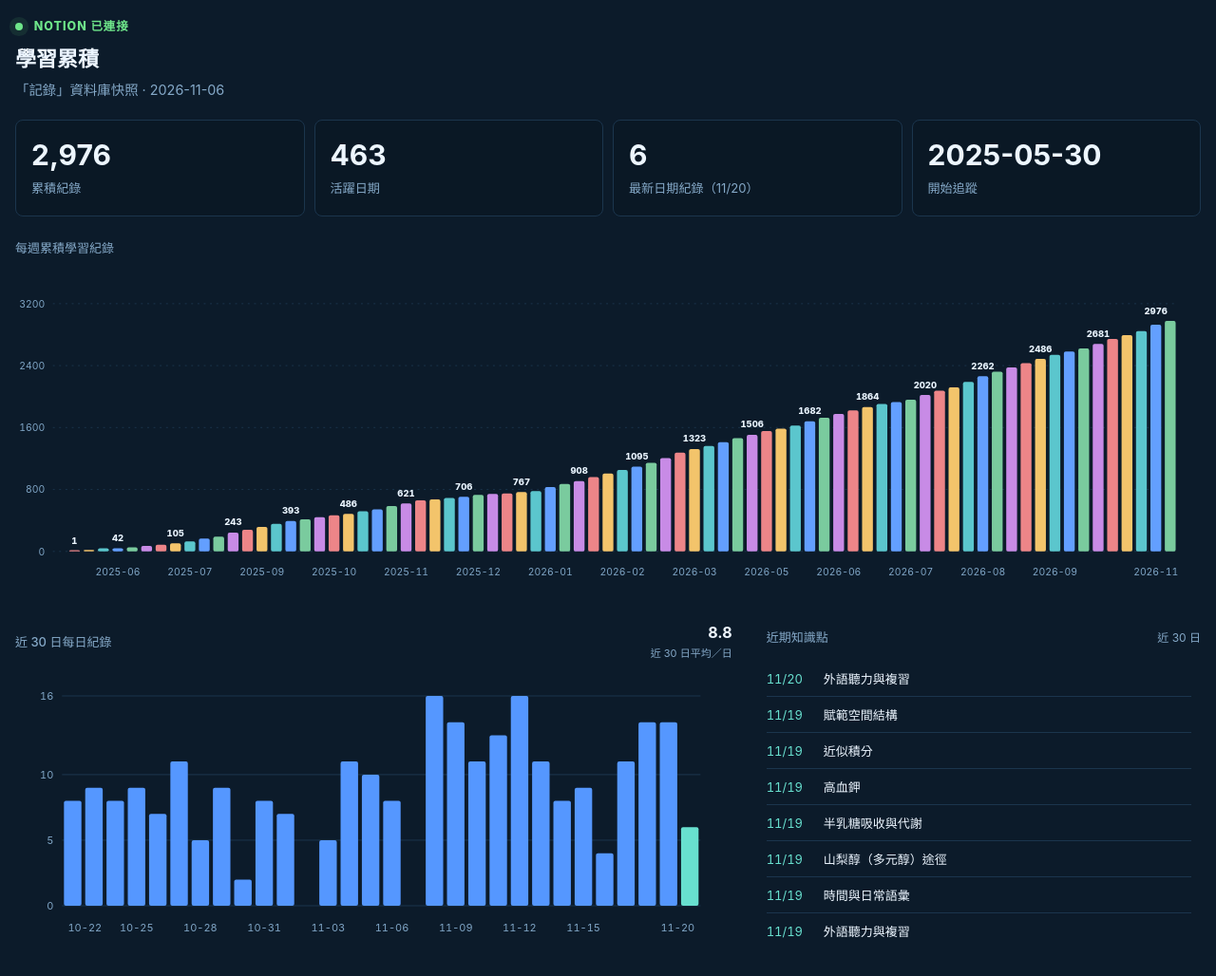
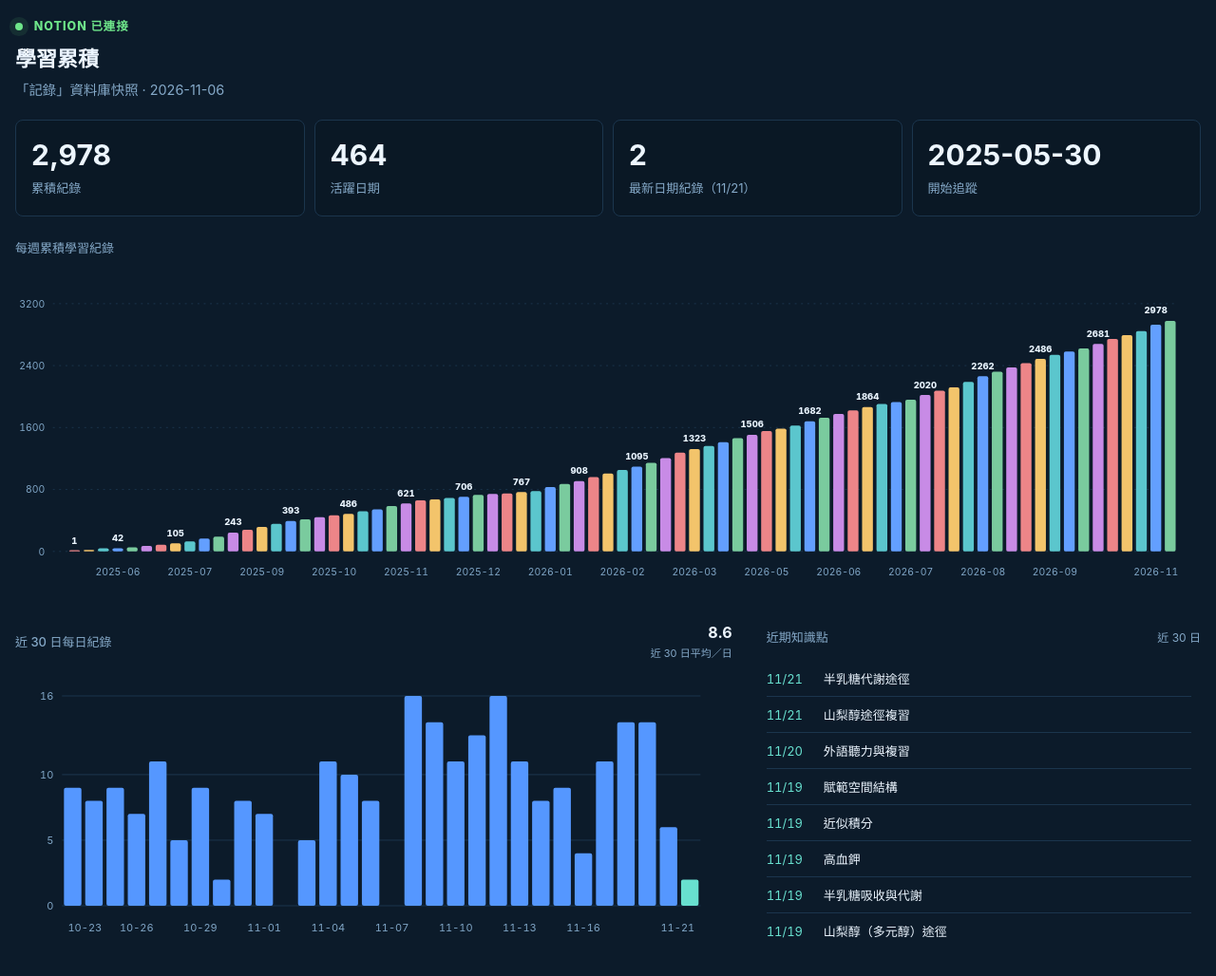
Before and after one commit to littleturtle0935/notion-learning-flow, a plain HTML site: page index.html in a window 1280 px wide. Shown: the whole page at 95% size. Drawn offline with Linux system fonts and the light colour scheme.

Commit message:
Update learning progress through November 21

```diff
--- a/app.js
+++ b/app.js
@@ -1,5 +1,5 @@
-const WEEKLY=[["2025-05-26",1],["2025-06-02",14],["2025-06-09",4],["2025-06-16",21],["2025-06-23",2],["2025-06-30",10],["2025-07-07",20],["2025-07-14",14],["2025-07-21",19],["2025-07-28",24],["2025-08-04",38],["2025-08-11",23],["2025-08-18",53],["2025-08-25",36],["2025-09-01",38],["2025-09-08",39],["2025-09-15",37],["2025-09-22",23],["2025-09-29",25],["2025-10-06",27],["2025-10-13",18],["2025-10-20",32],["2025-10-27",25],["2025-11-03",44],["2025-11-10",34],["2025-11-17",40],["2025-11-24",11],["2025-12-01",19],["2025-12-08",15],["2025-12-15",24],["2025-12-22",11],["2025-12-29",8],["2026-01-05",18],["2026-01-12",12],["2026-01-19",51],["2026-01-26",42],["2026-02-02",36],["2026-02-09",52],["2026-02-16",45],["2026-02-23",46],["2026-03-02",44],["2026-03-09",50],["2026-03-16",61],["2026-03-23",69],["2026-03-30",48],["2026-04-06",38],["2026-04-13",51],["2026-04-20",51],["2026-04-27",43],["2026-05-04",48],["2026-05-11",33],["2026-05-18",38],["2026-05-25",57],["2026-06-01",45],["2026-06-08",49],["2026-06-15",46],["2026-06-22",42],["2026-06-29",41],["2026-07-06",24],["2026-07-13",31],["2026-07-20",60],["2026-07-27",57],["2026-08-03",41],["2026-08-10",71],["2026-08-17",73],["2026-08-24",60],["2026-08-31",56],["2026-09-07",55],["2026-09-14",53],["2026-09-21",52],["2026-09-28",45],["2026-10-05",39],["2026-10-12",59],["2026-10-19",65],["2026-10-26",49],["2026-11-02",50],["2026-11-09",82],["2026-11-16",49]];
-const DAILY=[["2026-10-22",8],["2026-10-23",9],["2026-10-24",8],["2026-10-25",9],["2026-10-26",7],["2026-10-27",11],["2026-10-28",5],["2026-10-29",9],["2026-10-30",2],["2026-10-31",8],["2026-11-01",7],["2026-11-02",0],["2026-11-03",5],["2026-11-04",11],["2026-11-05",10],["2026-11-06",8],["2026-11-07",0],["2026-11-08",16],["2026-11-09",14],["2026-11-10",11],["2026-11-11",13],["2026-11-12",16],["2026-11-13",11],["2026-11-14",8],["2026-11-15",9],["2026-11-16",4],["2026-11-17",11],["2026-11-18",14],["2026-11-19",14],["2026-11-20",6]];
+const WEEKLY=[["2025-05-26",1],["2025-06-02",14],["2025-06-09",4],["2025-06-16",21],["2025-06-23",2],["2025-06-30",10],["2025-07-07",20],["2025-07-14",14],["2025-07-21",19],["2025-07-28",24],["2025-08-04",38],["2025-08-11",23],["2025-08-18",53],["2025-08-25",36],["2025-09-01",38],["2025-09-08",39],["2025-09-15",37],["2025-09-22",23],["2025-09-29",25],["2025-10-06",27],["2025-10-13",18],["2025-10-20",32],["2025-10-27",25],["2025-11-03",44],["2025-11-10",34],["2025-11-17",40],["2025-11-24",11],["2025-12-01",19],["2025-12-08",15],["2025-12-15",24],["2025-12-22",11],["2025-12-29",8],["2026-01-05",18],["2026-01-12",12],["2026-01-19",51],["2026-01-26",42],["2026-02-02",36],["2026-02-09",52],["2026-02-16",45],["2026-02-23",46],["2026-03-02",44],["2026-03-09",50],["2026-03-16",61],["2026-03-23",69],["2026-03-30",48],["2026-04-06",38],["2026-04-13",51],["2026-04-20",51],["2026-04-27",43],["2026-05-04",48],["2026-05-11",33],["2026-05-18",38],["2026-05-25",57],["2026-06-01",45],["2026-06-08",49],["2026-06-15",46],["2026-06-22",42],["2026-06-29",41],["2026-07-06",24],["2026-07-13",31],["2026-07-20",60],["2026-07-27",57],["2026-08-03",41],["2026-08-10",71],["2026-08-17",73],["2026-08-24",60],["2026-08-31",56],["2026-09-07",55],["2026-09-14",53],["2026-09-21",52],["2026-09-28",45],["2026-10-05",39],["2026-10-12",59],["2026-10-19",65],["2026-10-26",49],["2026-11-02",50],["2026-11-09",82],["2026-11-16",51]];
+const DAILY=[["2026-10-23",9],["2026-10-24",8],["2026-10-25",9],["2026-10-26",7],["2026-10-27",11],["2026-10-28",5],["2026-10-29",9],["2026-10-30",2],["2026-10-31",8],["2026-11-01",7],["2026-11-02",0],["2026-11-03",5],["2026-11-04",11],["2026-11-05",10],["2026-11-06",8],["2026-11-07",0],["2026-11-08",16],["2026-11-09",14],["2026-11-10",11],["2026-11-11",13],["2026-11-12",16],["2026-11-13",11],["2026-11-14",8],["2026-11-15",9],["2026-11-16",4],["2026-11-17",11],["2026-11-18",14],["2026-11-19",14],["2026-11-20",6],["2026-11-21",2]];
 const tip=document.querySelector('#tooltip');
 const colors=['#c88be6','#ed8588','#f3c46b','#5bc6cd','#639fff','#7acb9e'];
 function bind(root){
--- a/index.html
+++ b/index.html
@@ -19,16 +19,16 @@
     </header>
 
     <section class="stats" aria-label="學習紀錄摘要">
-      <article><strong>2,976</strong><span>累積紀錄</span></article>
-      <article><strong>463</strong><span>活躍日期</span></article>
-      <article><strong>6</strong><span>最新日期紀錄（11/20）</span></article>
+      <article><strong>2,978</strong><span>累積紀錄</span></article>
+      <article><strong>464</strong><span>活躍日期</span></article>
+      <article><strong>2</strong><span>最新日期紀錄（11/21）</span></article>
       <article><strong>2025-05-30</strong><span>開始追蹤</span></article>
     </section>
 
     <section class="panel cumulative-panel">
       <div class="panel-head">
         <div><span>累積分布</span><h2>每週累積學習紀錄</h2></div>
-        <div class="total"><strong>2,976</strong><small>筆有日期紀錄</small></div>
+        <div class="total"><strong>2,978</strong><small>筆有日期紀錄</small></div>
       </div>
       <div id="cumulativeChart" class="chart cumulative-chart" aria-label="每週累積學習紀錄圖"></div>
       <p class="hint">移到柱狀圖上可查看該週新增量與累積量；手機可左右滑動。</p>
@@ -38,7 +38,7 @@
     <section class="panel daily-panel">
       <div class="panel-head">
         <div><span>近期節奏</span><h2>近 30 日每日紀錄</h2></div>
-        <div class="total"><strong>8.8</strong><small>近 30 日平均／日</small></div>
+        <div class="total"><strong>8.6</strong><small>近 30 日平均／日</small></div>
       </div>
       <div id="dailyChart" class="chart daily-chart" aria-label="近三十日每日學習紀錄圖"></div>
       <p class="hint">藍色為每日紀錄，綠色為今天；本次查詢無未填日期項目。</p>
@@ -46,6 +46,8 @@
     <section class="recent-panel panel">
       <div class="panel-head"><div><span>近期紀錄</span><h2>近期知識點</h2></div><small class="knowledge-period">近 30 日</small></div>
       <div class="recent-list" tabindex="0" role="region" aria-label="近 30 日知識點">
+        <div><time>11/21</time><strong>半乳糖代謝途徑</strong></div>
+        <div><time>11/21</time><strong>山梨醇途徑複習</strong></div>
         <div><time>11/20</time><strong>外語聽力與複習</strong></div>
         <div><time>11/19</time><strong>賦範空間結構</strong></div>
         <div><time>11/19</time><strong>近似積分</strong></div>
@@ -314,6 +316,6 @@
     </div>
   </main>
   <div id="tooltip" class="tooltip" role="status" aria-live="polite"></div>
-  <script src="app.js?v=20261120-2976"></script>
+  <script src="app.js?v=20261121-2978"></script>
 </body>
 </html>
```
